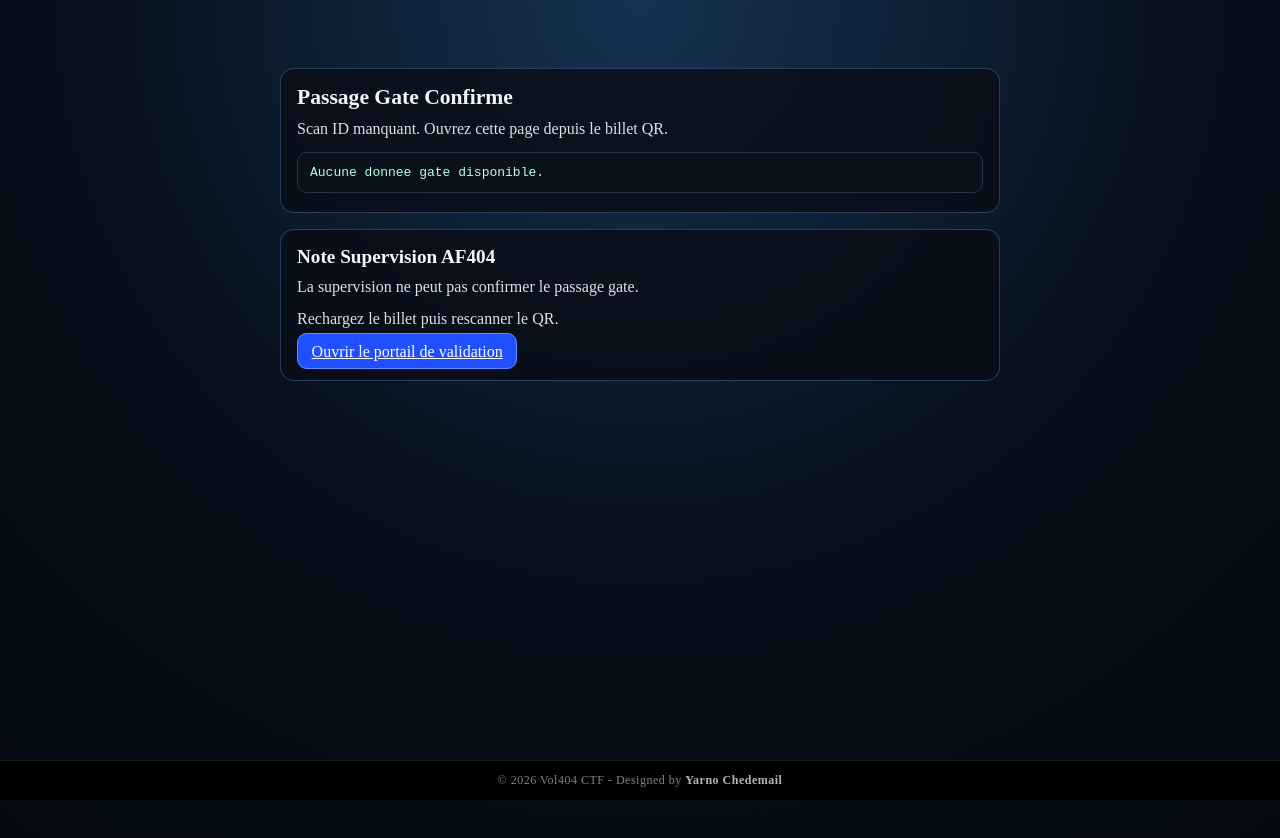
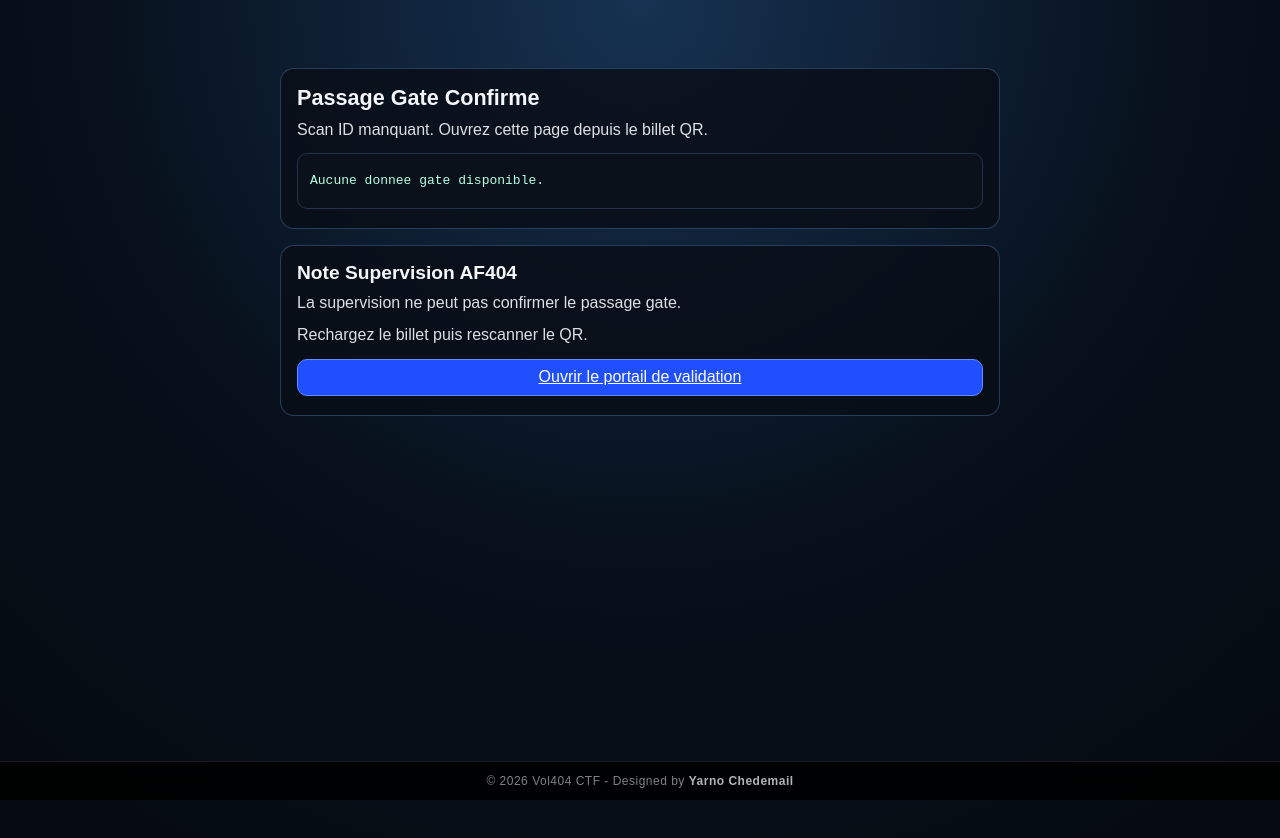
Before and after one commit to Gosthwatching/Vol404---CTF, a website: page frontend/gate.html in a window 1280 px wide. Drawn offline with Linux system fonts and the light colour scheme.

Commit message:
fix : supprimer le refresh manuel après /flag/unlock & MAJ css sur la page gate.html

```diff
--- a/frontend/assets/css/styles.css
+++ b/frontend/assets/css/styles.css
@@ -874,6 +874,7 @@ body.passengers-page .app-footer {
   flag.html
   ========================================================= */
 body.flag-page-body {
+  font-family: 'Merriweather Sans', sans-serif;
   min-height: 100vh;
   background: radial-gradient(circle at top, #163252 0%, #07101b 52%, #050a11 100%);
   color: #f4f6fb;
@@ -956,6 +957,9 @@ body.flag-page-body {
 }
 
 .flag-button-primary {
+  display: flex;
+  justify-content: center;
+  align-items: center;
   border: 1px solid #5f8cff;
   background: #1f4fff;
 }
@@ -976,6 +980,7 @@ body.flag-page-body {
 }
 
 .flag-result {
+  line-height: 30px;
   margin-top: 0.8rem;
   padding: 0.75rem;
   border-radius: 10px;
```
Also changed, not shown: frontend/assets/JS/flag.js (+15 -0 lines).
